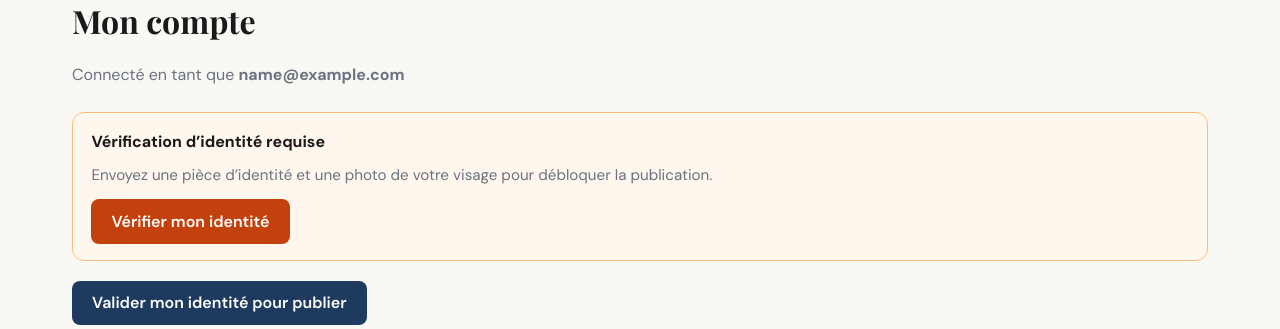
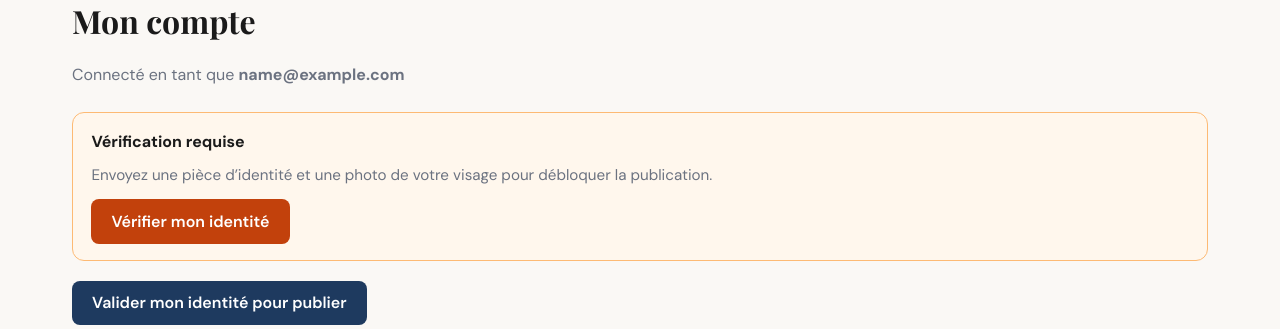
Before and after one commit to Gaius95/logement-facile, a Flask app: template templates/dashboard.html in a window 1280 px wide. Shown: the part 127-456 px from the top of the page. Run offline with Flask 3, Linux system fonts and the light colour scheme; a user stored in the database is signed in; tables that the repository leaves empty hold one stand-in row (values such as "Sample post"); the template is opened without the code that fills it: most values are stand-ins (such as "Sample title", 1, 10 or a date in 2020); some libraries are stand-ins or nearby versions.

Commit message:
Update KYC verification messages and buttons

```diff
--- a/templates/dashboard.html
+++ b/templates/dashboard.html
@@ -8,9 +8,11 @@
 
 {% if not kyc_allows_publish %}
   <div style="background: #fff7ed; border: 1px solid #fdba74; border-radius: var(--radius); padding: 1rem 1.15rem; margin-bottom: 1.25rem;">
-    <strong>Vérification d’identité requise</strong>
+    <strong>Vérification requise</strong>
     <p style="margin: 0.5rem 0 0; color: var(--text-muted); font-size: 0.95rem;">
-      {% if kyc_status == 'pending_review' %}
+      {% if phone_required and not phone_verified %}
+        Vérifiez d’abord votre numéro de téléphone via code SMS.
+      {% elif kyc_status == 'pending_review' %}
         Votre dossier est en cours d’examen. Vous pourrez publier après validation.
       {% elif kyc_status == 'rejected' %}
         Votre dernier dossier a été refusé. Corrigez les documents et renvoyez une demande.
@@ -18,7 +20,11 @@
         Envoyez une pièce d’identité et une photo de votre visage pour débloquer la publication.
       {% endif %}
     </p>
-    <a class="btn" href="{{ url_for('verifier_identite') }}" style="margin-top: 0.75rem; display: inline-block;">Vérifier mon identité</a>
+    {% if phone_required and not phone_verified %}
+      <a class="btn" href="{{ url_for('verifier_telephone') }}" style="margin-top: 0.75rem; display: inline-block;">Vérifier mon téléphone</a>
+    {% else %}
+      <a class="btn" href="{{ url_for('verifier_identite') }}" style="margin-top: 0.75rem; display: inline-block;">Vérifier mon identité</a>
+    {% endif %}
   </div>
 {% endif %}
 
@@ -26,7 +32,11 @@
   {% if kyc_allows_publish %}
     <a class="btn" href="{{ url_for('publier') }}">Publier un logement</a>
   {% else %}
-    <a class="btn" href="{{ url_for('verifier_identite') }}" style="background: var(--secondary);">Valider mon identité pour publier</a>
+    {% if phone_required and not phone_verified %}
+      <a class="btn" href="{{ url_for('verifier_telephone') }}" style="background: var(--secondary);">Vérifier mon téléphone</a>
+    {% else %}
+      <a class="btn" href="{{ url_for('verifier_identite') }}" style="background: var(--secondary);">Valider mon identité pour publier</a>
+    {% endif %}
   {% endif %}
   {% if is_kyc_admin_user %}
     <a href="{{ url_for('admin_kyc_list') }}" style="align-self: center; color: var(--secondary); font-weight: 600;">Admin KYC</a>
```
